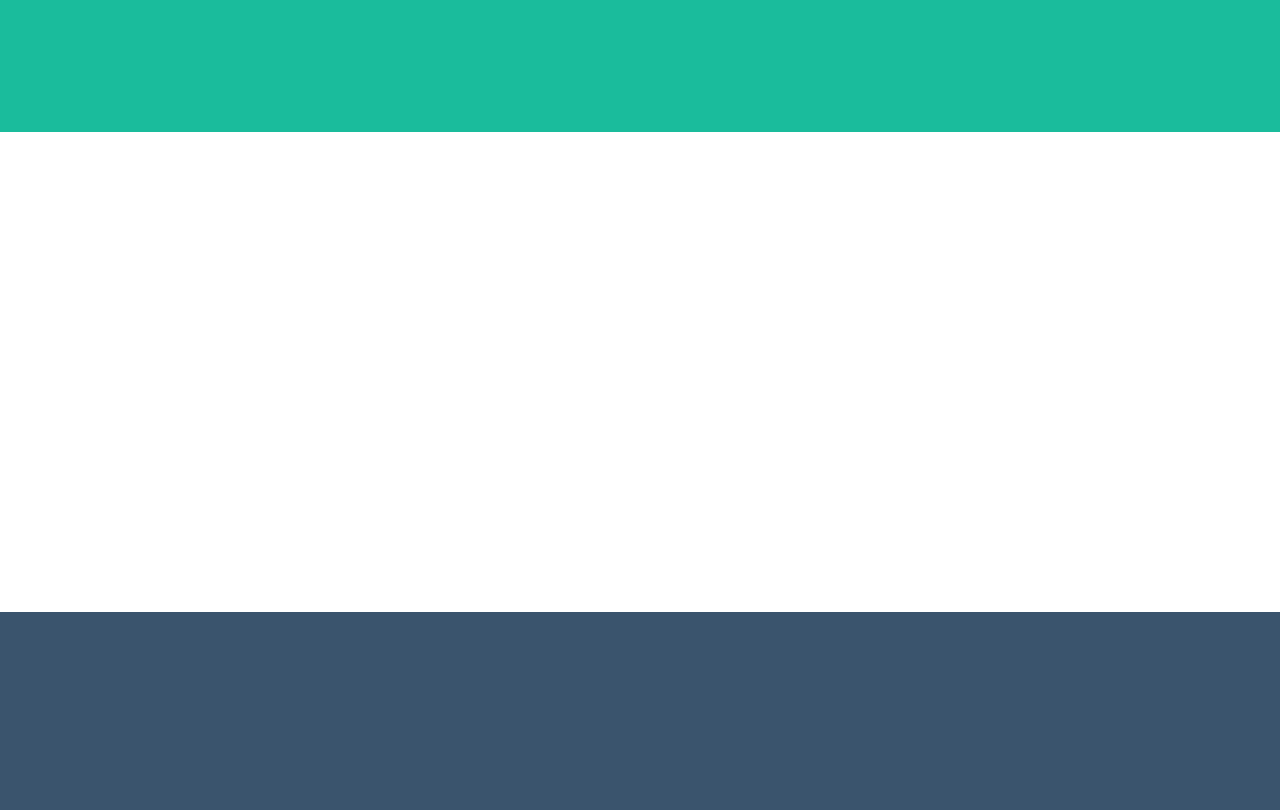
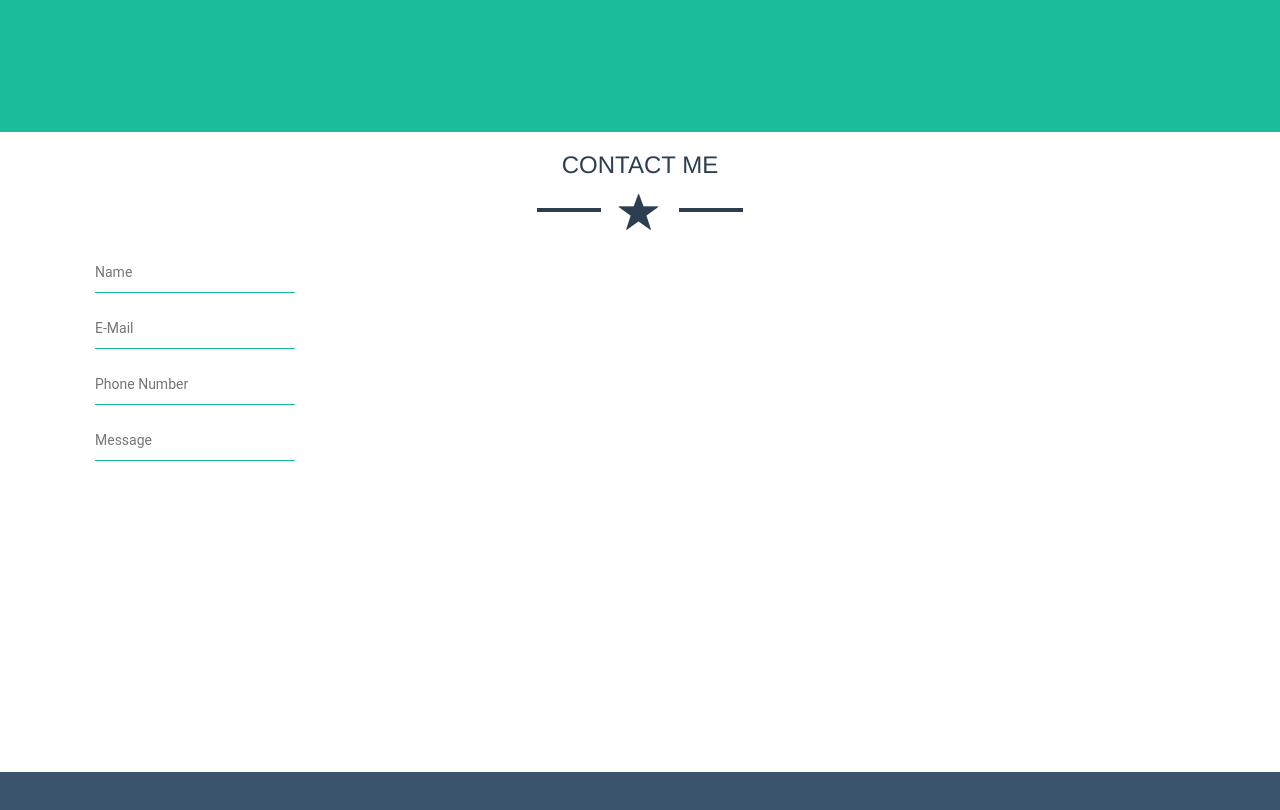
Before and after one commit to aleneri-github/html-css-bootstrap-freelancer, a plain HTML site: page index.html in a window 1280 px wide. Shown: the part 1660-2470 px from the top of the page. Drawn offline with nearby package versions, Linux system fonts and the light colour scheme.

Commit message:
Aggiunta sezione Contact me

```diff
--- a/css/style.css
+++ b/css/style.css
@@ -116,8 +116,12 @@ margin-left: 10px;
 }
 
 .contact_me{
-  height: 60vh;
+  height: 80vh;
+  text-align: center;
   background-color: #FFFFFF;
+}
+.contact_me h3{
+  color: #2C3E50;
 }
 
 .footer_top{
@@ -129,3 +133,38 @@ margin-left: 10px;
   height: 10vh;
   background-color: #2C3E50;
 }
+
+.textbox::-webkit-input-placeholder {
+    font-family: 'roboto', sans-serif;
+    -webkit-transition: all 0.3s ease-in-out;
+    transition: all 0.3s ease-in-out;
+}
+.textbox {
+    margin: 15px 25px;
+    width: 200px;
+    display: block;
+    border: none;
+    padding: 10px 0;
+    border-bottom: solid 1px #1abc9c;
+    -webkit-transition: all 0.3s cubic-bezier(0.64, 0.09, 0.08, 1);
+    transition: all 0.3s cubic-bezier(0.64, 0.09, 0.08, 1);
+    background: -webkit-linear-gradient(top, rgba(255, 255, 255, 0) 96%, #1abc9c 4%);
+    background: linear-gradient(to bottom, rgba(255, 255, 255, 0) 96%, #1abc9c 4%);
+    background-position: -200px 0;
+    background-size: 200px 100%;
+    background-repeat: no-repeat;
+    color: #0e6252;
+}
+.textbox:focus,
+.textbox:valid {
+    box-shadow: none;
+    outline: none;
+    background-position: 0 0;
+}
+.textbox:focus::-webkit-input-placeholder,
+.textbox:valid::-webkit-input-placeholder {
+    color: #1abc9c;
+    font-size: 11px;
+    -webkit-transform: translateY(-20px);
+    transform: translateY(-20px);
+    visibility: visible !important;
--- a/index.html
+++ b/index.html
@@ -128,7 +128,15 @@
     <div class="contact_me">
       <div class="container">
         <div class="row">
-          <div class="col-xs-12"></div>
+          <div class="col-xs-12">
+            <h3>CONTACT ME</h3>
+            <hr id="portfolio_hr_decoration"> <span id="portfolio_decoration" class="glyphicon glyphicon-star mystar" aria-hidden="true"></span>
+            <hr id="portfolio_hr_decoration">
+            <input  class="textbox" placeholder="Name" type="text" required>
+            <input class="textbox" placeholder="E-Mail" type="text" required>
+            <input class="textbox" placeholder="Phone Number" type="text" required>
+            <input class="textbox" placeholder="Message" type="textarea" required>
+          </div>
         </div>
       </div>
     </div>
```
